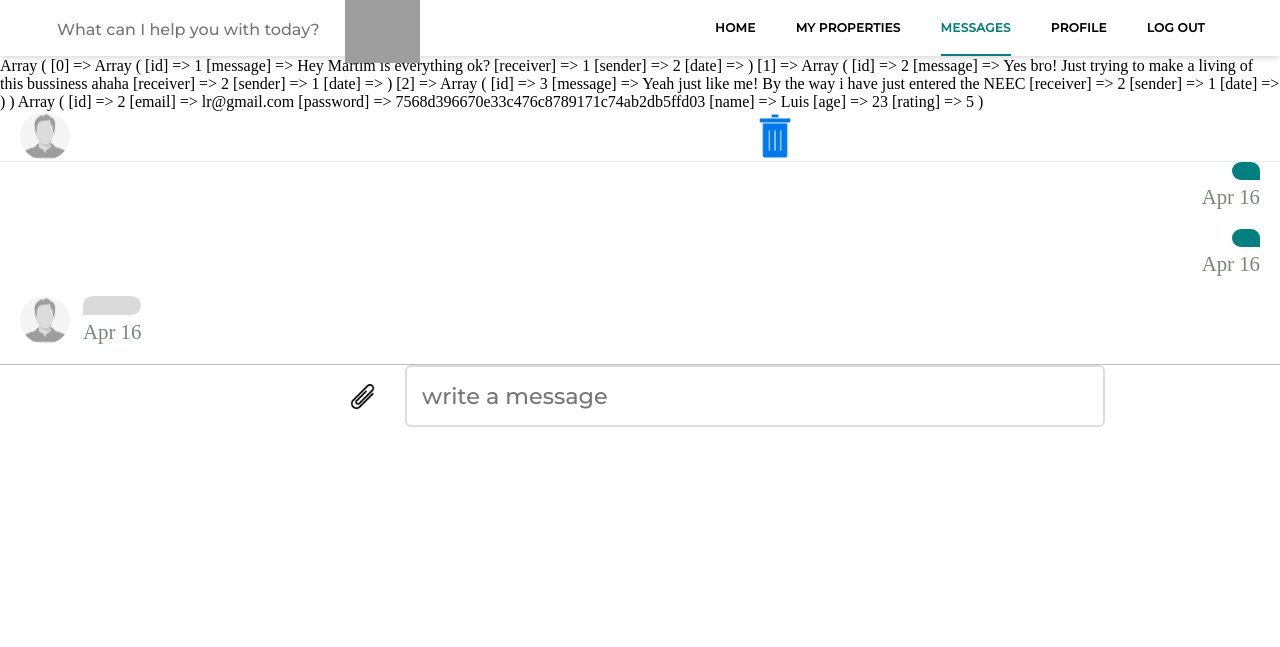
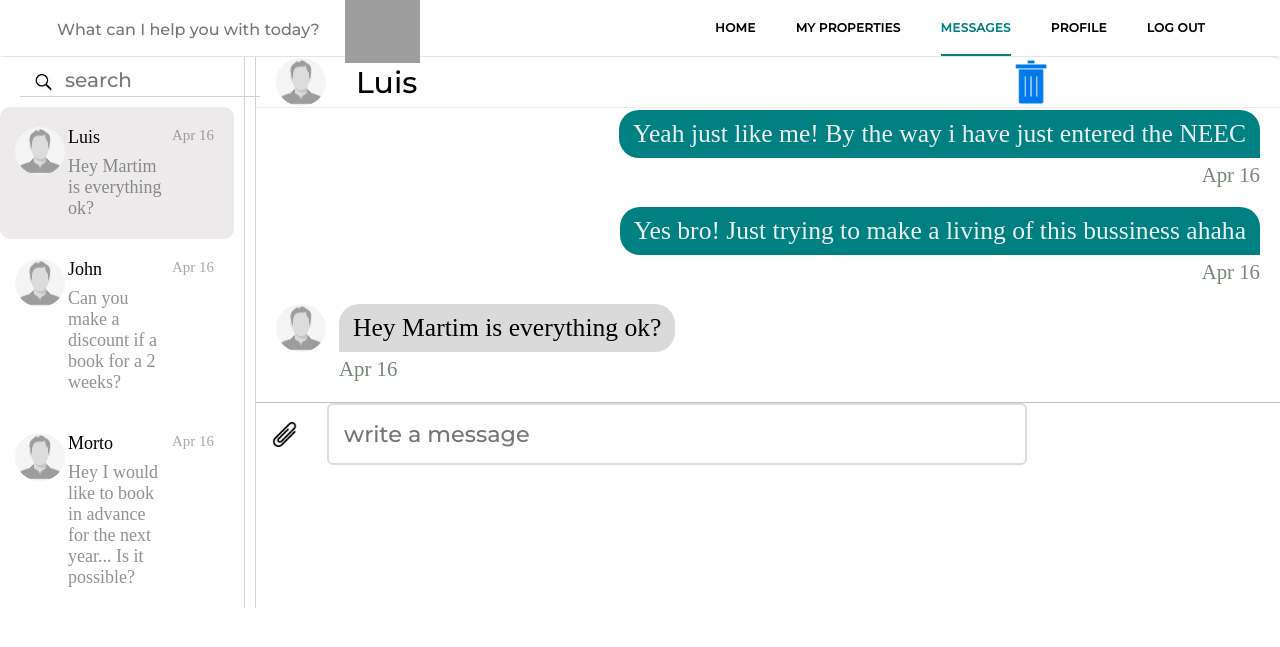
Before and after one commit to motapinto/feup-LTW, a PHP site: page /src/messages/messages.php in a window 1280 px wide. Shown: the top 647 px of the page. Run offline with PHP 8.4, Linux system fonts and the light colour scheme; the visitor is signed in with stand-in values (Sample User, id 1); data comes from the database, SQL or seed files in the repository; both versions use the stored data as it was after the commit; some libraries are stand-ins or nearby versions; grey boxes are pictures that could not be loaded.

Commit message:
message screen midway

```diff
--- a/Project/src/styles/messages.css
+++ b/Project/src/styles/messages.css
@@ -1,33 +1,29 @@
 #chat-container {
     display: grid;
-    grid-template-areas:
-    'messages-search messages-chatTitle'
-    'messages-menu messages-chatSelected'
-    'messages-input messages-input';
-    grid-template-columns: 300px 850px;
-    grid-template-rows: 50px 500px 100px;
-
+    grid-template-areas: 'messages-menu' 'messages';
+    grid-template-columns: 20% 80%;
     background: #fff;
     border-radius: 10px;
 }
 
+#messages {
+    grid-area: 'messages';
+}
+
 #messages-search {
-    background-color: white ;
-    grid-area: messages-search;
+    background-color: white;
     padding: 10px 20px;
-    grid-area: messages-search;
     border-radius: 20px 0 0 0;
     border-right: solid 1px rgba(39, 39, 39, 0.2);
 }
 
-#messages-search input{
+#messages-search input {
     font-weight: lighter;
     padding: 5px 0;
     padding-left: 45px;
     font-size: 16px;
     border: none;
     border-bottom: solid 1px rgb(211, 209, 209);
-
     background: url('images/search.png') no-repeat;
     background-position: 15px center;
     background-size: 18px 18px
@@ -39,15 +35,15 @@
 }
 
 #messages-menu {
-    background-color: white ;
-    grid-area: messages-menu;
+    background-color: white;
+    grid-area: 'messages-menu';
     border-right: solid 1px rgba(39, 39, 39, 0.2);
     padding-right: 10px;
 }
 
 .message-menu-item {
     display: grid;
-    grid-template-columns: 40px 1fr max-content ;
+    grid-template-columns: 40px 1fr max-content;
     gap: 8px;
     color: rgba(39, 39, 39, 0.5);
     font-size: 18px;
@@ -56,7 +52,7 @@
     border-radius: 10px;
 }
 
-.message-menu-item > img {
+.message-menu-item>img {
     grid-row-start: span 2;
     border-radius: 100%;
 }
@@ -86,25 +82,21 @@
     grid-template-columns: 80px 650px 500px;
     align-content: center;
     align-items: center;
-
-    grid-area: messages-chatTitle;
     color: black;
     font-size: 30px;
     padding: 0 20px;
     border-bottom: solid 1px rgb(236, 234, 234);
 }
 
-#messages-chatTitle > img {
+#messages-chatTitle>img {
     cursor: pointer;
     border-radius: 100%;
 }
 
 #messages-chatSelected {
-    display: grid;
-    grid-area: messages-chatSelected;
-    display: fleX;
+    display: flex;
     flex-direction: column-reverse;
-    padding: 0 20px;
+    padding: 0.1em 20px;
     overflow-y: scroll
 }
 
@@ -114,7 +106,7 @@
 
 #messages-chatSelected::-webkit-scrollbar-thumb {
     border-radius: 5px;
-    background: rgba(0,0,0,-1);
+    background: rgba(0, 0, 0, -1);
 }
 
 .message-row {
@@ -149,7 +141,7 @@
     grid-row: span 2;
 }
 
-.message-row{
+.message-row {
     margin-bottom: 20px;
 }
 
@@ -181,15 +173,14 @@
     grid-template-columns: 40px 700px;
     align-content: space-around;
     align-items: center;
-    grid-area: messages-input;
     gap: 15px;
     border-radius: 0 0 10px 0;
-    border-top: 1px solid rgba(0,0,0,0.25);
-    padding-left: 350px;
-    padding-right: 22px;
+    border-top: 1px solid rgba(0, 0, 0, 0.25);
+    padding-left: 1em;
+    padding-right: 1em;
 }
 
-#messages-input input{
+#messages-input input {
     outline: none;
     padding: 15px;
     border: 2px solid #ddd;
--- a/Project/src/templates/tpl_messages.php
+++ b/Project/src/templates/tpl_messages.php
@@ -1,7 +1,7 @@
 <?php function draw_messages($messengers) { ?>
-    <section class='chat-container'>
+    <section id='chat-container'>
         <?php if($messengers !== -1)
-            //draw_menu($messengers);
+            draw_menu($messengers);
             $allMessengers = getAllMessengers($_SESSION['id']);
             $lastMessengerId = $allMessengers[0]['user'];
             draw_conversation($lastMessengerId);
@@ -11,7 +11,7 @@
 <?php } ?>
 
 <?php function draw_menu($messengers) { ?>
-    <section class='messages-menu'>
+    <section id='messages-menu'>
         <article id="messages-search">
       		<input type="text" placeholder="search">
 		</article>
@@ -25,26 +25,22 @@
                     $lastMessage = getLastMessageFromConversation($messenger['user'], $_SESSION['id']);
                     if($num == 1) { ?>
                         <div class="message-menu-item active">
-                    <?php if($num > 1) { ?>
+                    <?php } if($num > 1) { ?>
                         <div class="message-menu-item ">
+                    <?php } ?>
 
                             <img width="50px" src="../../assets/icons/noone.png" alt="default">
                             <div class="message-menu-item-title">
-                            <?php $user['name'] ?>
+                            <?=$user['name']?>
                             </div>
                             <div class="message-menu-item-date">
                                 Apr 16
                             </div>
                             <div class="message-menu-item-lastmsg">
-                            <?php
-                            print_r($lastMessage['message']);
-
-                            $lastMessage['message'] ?>
+                            <?=$lastMessage['message']?>
                             </div>
                         </div>
-                    <?php }
-                    }
-                } ?>
+                <?php } ?>
 		</article>
     </section>
 
@@ -54,13 +50,14 @@
 
     $messenger = userProfile($messengerId);
     $conversation = getAllMessagesBetweenUsers($messengerId, $_SESSION['id']);
-    print_r($conversation);
-    print_r($messenger);
+    // print_r($conversation);
+    // print_r($messenger);
     ?>
 
+    <section class="messages">
         <article id="messages-chatTitle">
             <img width="50px" src="../../assets/icons/noone.png" alt="default">
-        <span> <?php $messenger['name'] ?> </span>
+            <span> <?= $messenger['name'] ?> </span>
             <img width="50px" src="../../assets/icons/trash.png" alt="">
         </article>
 
@@ -69,7 +66,7 @@
                 if($message['sender'] == $_SESSION['id']) { ?>
                     <div class="message-row sent">
                         <div class="message-content">
-                        <div class="message-text"> <?php $message['message'] ?> </div>
+                            <div class="message-text"> <?=$message['message']?> </div>
                             <div class="message-time"> Apr 16</div>
                         </div>
                     </div>
@@ -78,7 +75,7 @@
                     <div class="message-row received">
                         <div class="message-content">
                             <img width="50px" src="../../assets/icons/noone.png" alt="default">
-                        <div class="message-text"> <?php $message['message'] ?> </div>
+                            <div class="message-text"> <?=$message['message']?> </div>
                             <div class="message-time"> Apr 16</div>
                         </div>
                     </div>
@@ -93,4 +90,5 @@
             <img src="../../assets/icons/atta.png" alt="add attachment" width="25px">
             <input type="text" placeholder="write a message">
         </article>
+    </section>
 <?php  } ?>
```
Also changed, not shown: Project/assets/db/campus_rentals.db. Lines whose indentation alone changed are shown as unchanged.
